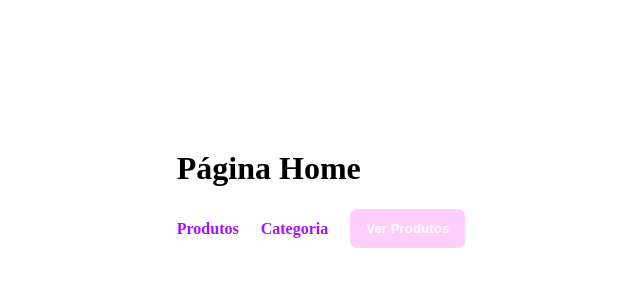
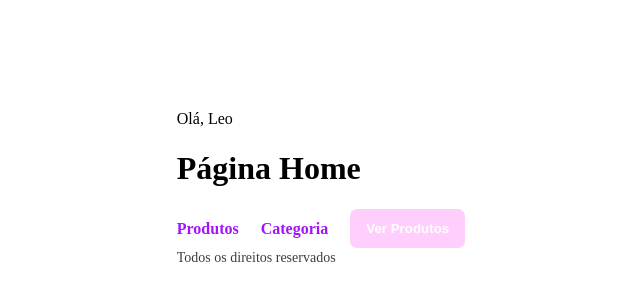
Before and after one commit to iuuleoo/react-router, a React (Vite) app: page / in a window 1280 px wide. Shown: the part 212-512 px from the top of the page, without its empty margins (319-959 px from the left). Built offline with nearby package versions, Linux system fonts and the light colour scheme.

Commit message:
Layout Routes

```diff
--- /dev/null
+++ b/src/components/Layout/index.tsx
@@ -0,0 +1,23 @@
+import "./styles.css"
+
+import { Outlet } from "react-router"
+
+export function Layout() {
+    return (
+        <div>
+            <header>
+                <p>
+                    Olá, Leo
+                </p>
+            </header>
+
+            <Outlet />
+
+            <footer>
+                <span>
+                    Todos os direitos reservados
+                </span>
+            </footer>
+        </div>
+    )
+}
--- /dev/null
+++ b/src/components/Layout/styles.css
@@ -0,0 +1,14 @@
+.user {
+    font-size: 16px;
+    color: #3d3d3d;
+    margin-bottom: 32px;
+}
+
+footer: {
+    width: 100%;
+    margin-top: 32px;
+}
+
+footer span {
+    font-weight: 400;
+}
--- a/src/routes/AppRoutes.tsx
+++ b/src/routes/AppRoutes.tsx
@@ -1,5 +1,6 @@
 import { Routes, Route } from "react-router"
 
+import { Layout } from "../components/Layout"
 import { Home } from "../pages/Home"
 import { Products } from "../pages/Product"
 import { NotFound } from "../pages/NotFound"
@@ -9,10 +10,11 @@
 export function AppRoutes() {
     return (
         <Routes>
+            <Route path="/" element={<Layout />}>
             <Route path="/" index element={<Home />} />
             <Route path="/products" index element={<Products />} />
             <Route path="/details/:id" element={<Details />} />
-
+            </Route>
 
             <Route path="*" element={<NotFound />} />
         </Routes>
```
